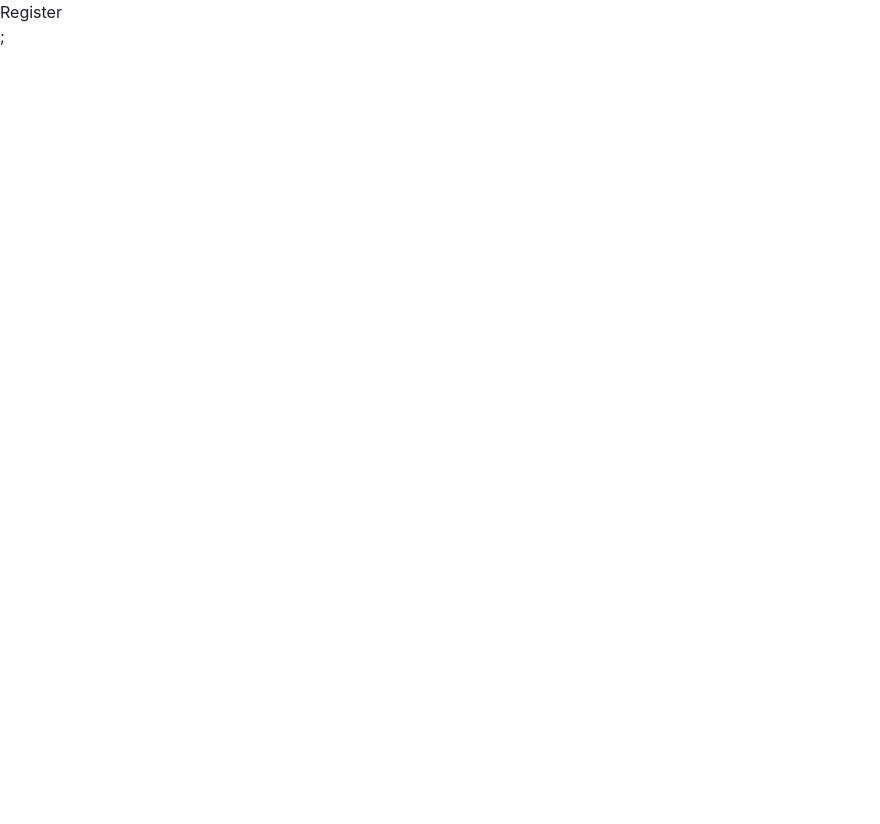
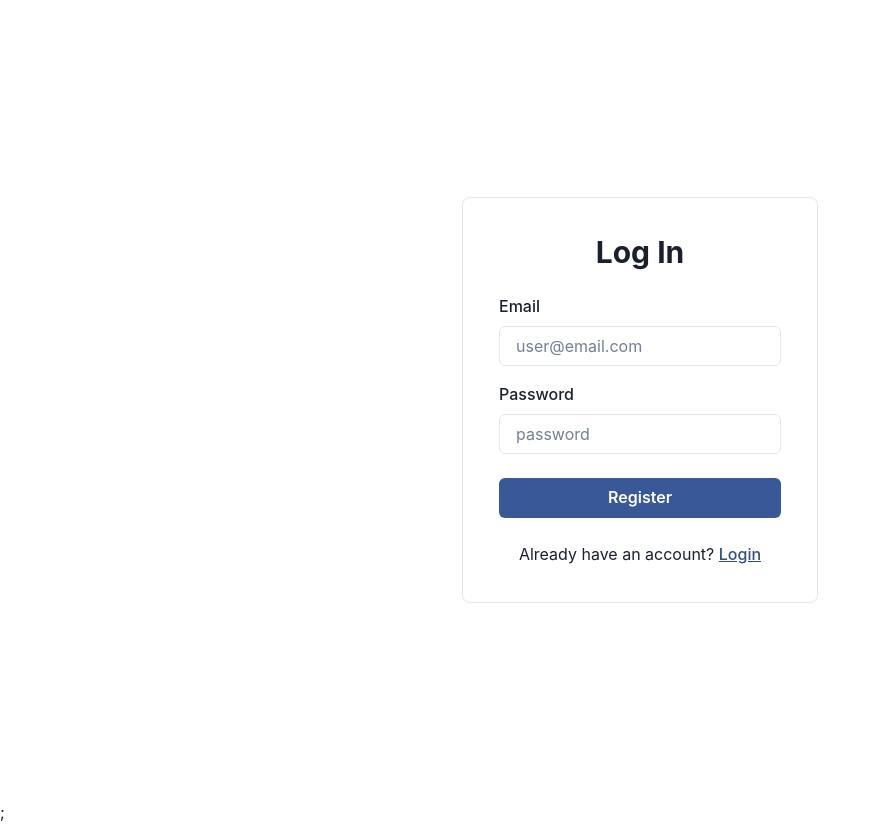
Before and after one commit to Sithija97/LinkedIn-Clone, a React (Create React App) app: page /register in a window 1280 px wide. Shown: the whole page, without its empty margins (0-880 px from the left). Before the commit the page ends 800 px from the top, so only its background shows below. Built offline with nearby package versions, Linux system fonts and the light colour scheme.

Commit message:
added Register UI

```diff
--- a/src/pages/register.tsx
+++ b/src/pages/register.tsx
@@ -1,5 +1,112 @@
-import React from "react";
+import {
+  Center,
+  Box,
+  Heading,
+  FormControl,
+  FormLabel,
+  FormErrorMessage,
+  Input,
+  Button,
+  Link as ChakraLink,
+  Text,
+} from "@chakra-ui/react";
+import { useFormik } from "formik";
+import * as Yup from "yup";
+import { useLogin } from "../hooks/auth";
+import { Link as RouterLink } from "react-router-dom";
+import { REGISTER } from "../routes";
+
+const validationSchema = Yup.object().shape({
+  email: Yup.string()
+    .email("Invalid email address")
+    .required("Email is required"),
+  password: Yup.string()
+    .min(6, "Password must be at least 6 characters")
+    .required("Password is required"),
+});
 
 export const Register = () => {
-  return <div>Register</div>;
+  const formik = useFormik({
+    initialValues: {
+      email: "",
+      password: "",
+    },
+    validationSchema: validationSchema,
+    onSubmit: (values, { resetForm }) => {
+      console.log(values);
+      resetForm();
+    },
+  });
+  return (
+    <Center w="100%" h="100vh">
+      <Box mx="1" maxW="md" p="9" borderWidth="1px" borderRadius="lg">
+        <Heading mb="4" size="lg" textAlign="center">
+          Log In
+        </Heading>
+
+        <form onSubmit={formik.handleSubmit}>
+          <FormControl
+            py="2"
+            isInvalid={
+              formik.touched.email && formik.errors.email ? true : false
+            }
+          >
+            <FormLabel>Email</FormLabel>
+            <Input
+              id="email"
+              name="email"
+              type="email"
+              placeholder="user@email.com"
+              onChange={formik.handleChange}
+              onBlur={formik.handleBlur}
+              value={formik.values.email}
+            />
+            <FormErrorMessage>{formik.errors.email}</FormErrorMessage>
+          </FormControl>
+          <FormControl
+            py="2"
+            isInvalid={
+              formik.touched.password && formik.errors.password ? true : false
+            }
+          >
+            <FormLabel>Password</FormLabel>
+            <Input
+              id="password"
+              name="password"
+              type="password"
+              placeholder="password"
+              onChange={formik.handleChange}
+              onBlur={formik.handleBlur}
+              value={formik.values.password}
+            />
+            <FormErrorMessage>{formik.errors.password}</FormErrorMessage>
+          </FormControl>
+          <Button
+            mt="4"
+            type="submit"
+            colorScheme="facebook"
+            size="md"
+            w="full"
+            isLoading={false}
+            loadingText="Logging In"
+          >
+            Register
+          </Button>
+        </form>
+        <Text fontSize={"xlg"} align={"center"} mt="6">
+          Already have an account?{" "}
+          <ChakraLink
+            as={RouterLink}
+            color={"facebook.600"}
+            _hover={{ background: "facebook.100" }}
+            fontWeight={"medium"}
+            textDecor={"underline"}
+            to={REGISTER}
+          >
+            Login
+          </ChakraLink>
+        </Text>
+      </Box>
+    </Center>
+  );
 };
```
